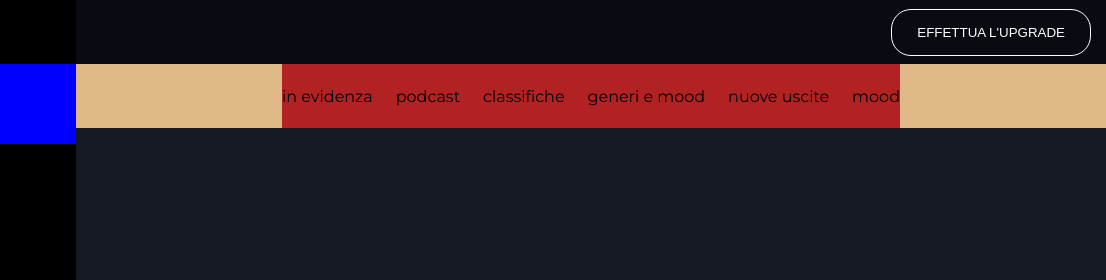
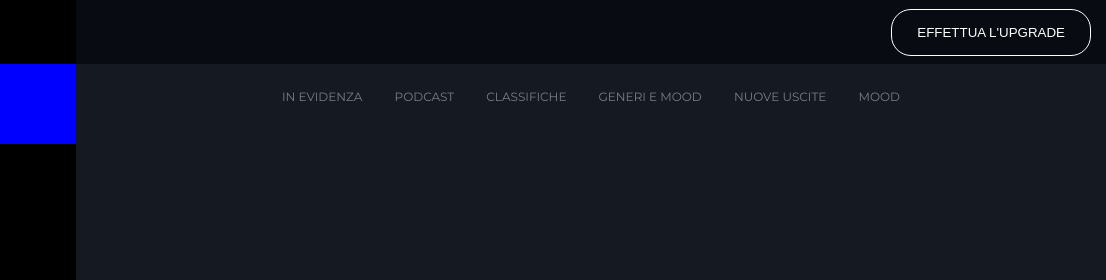
Before and after one commit to marcelloberetta/html-css-spotifyweb, a plain HTML site: page index.html in a window 1280 px wide. Shown: the top 280 px of the page, 174-1280 px from the left. Drawn offline with Linux system fonts and the light colour scheme.

Commit message:
Main > Section

```diff
--- a/css/style.css
+++ b/css/style.css
@@ -31,6 +31,9 @@ body{
     color: white;
  }
 
+ .greyText{
+    color: #7d7e83;
+ }
 
  /*  */
 /* ASIDE */
@@ -97,7 +100,7 @@ main{
 .downbarContainer{
    width: 100%;
    height: 8vh;
-   background-color: burlywood;
+
 
 }
 
@@ -106,8 +109,14 @@ main{
    width: 60%;
    height: 8vh;
    margin: auto;
-   background-color: firebrick;
    display: flex;
    justify-content: space-between;
    align-items: center;
+   font-size: 12px;
+   font-weight: 400;
 }
+
+.select > div:hover{
+   border-bottom: 2px solid lime; /* DA RIVEDERE */
+
+}
--- a/index.html
+++ b/index.html
@@ -64,10 +64,10 @@
          </section>
 
 
-
+         <!-- BARRA SELEZIONE MUSICA -->
          <section class="downbarContainer">
 
-            <div class="choiceMusic elements">
+            <div class="choiceMusic elements select capsOn greyText">
 
                <div>in evidenza</div>
                <div>podcast</div>
```
